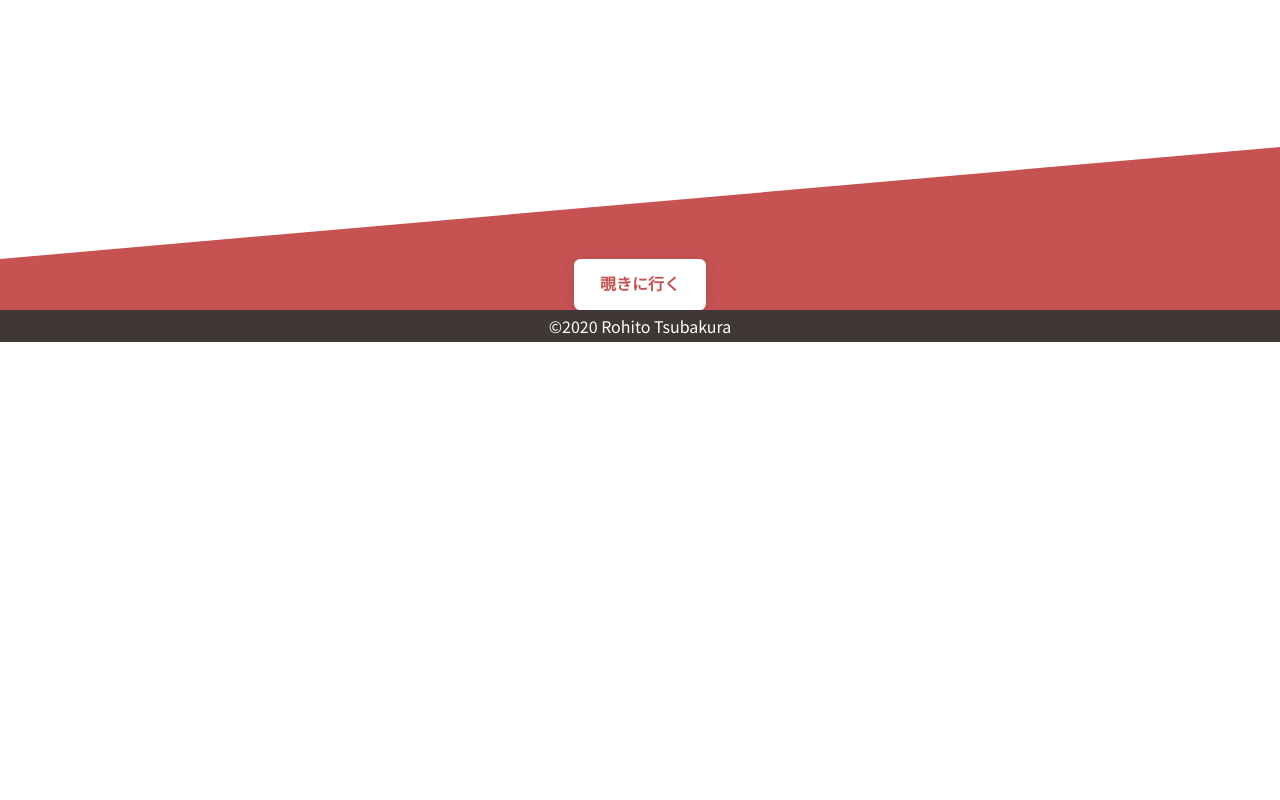
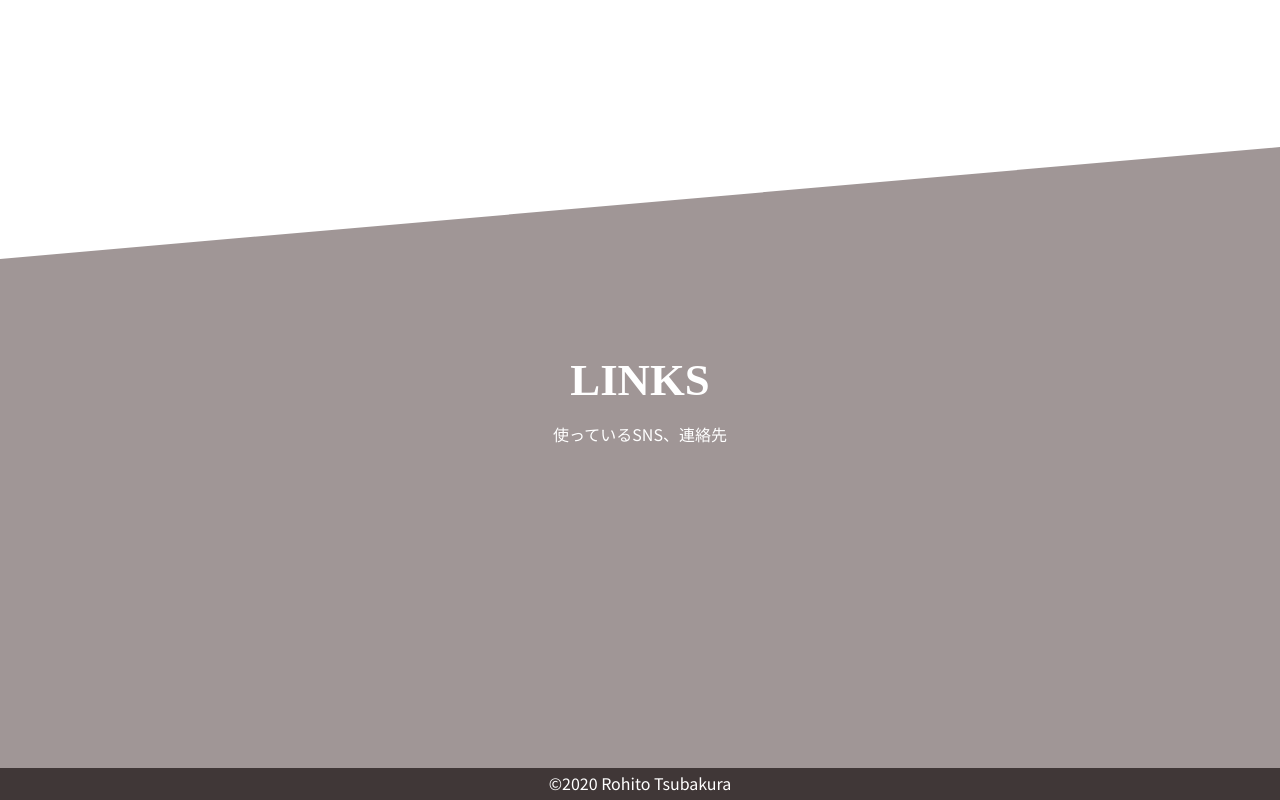
Before and after one commit to rohitotsubakura/season2, a Next.js app: page / in a window 1280 px wide. Shown: the part 4672-5472 px from the top of the page. Before the commit the page ends 5014 px from the top, so only its background shows below. Built offline with nearby package versions, Linux system fonts and the light colour scheme.

Commit message:
[add] Linksコンポーネントを追加

```diff
--- a/pages/index.tsx
+++ b/pages/index.tsx
@@ -18,9 +18,10 @@ import Goods from '../src/components/Goods';
 
 import TextJson from "../src/data/ja.json";
 import Terms from '../src/components/Terms';
+import Links from '../src/components/Links';
 
 const root = css`
-    background-color: ${Color.Primary};
+    background-color: ${Color.Gray};
     position: relative;
     display: flex;
     flex-direction: column;
@@ -55,11 +56,7 @@ const Home: NextPage<{ userAgent:string }> = ({ userAgent }) => (
             <Videos />
             <Goods />
             <Terms />
-            <Button
-                to='https://github.com/rohitotsubakura/season2'
-            >
-                覗きに行く
-            </Button>
+            <Links />
             <Footer year={2020} copyright={"Rohito Tsubakura"}></Footer>
         </div>
     </>
--- a/src/components/Head.tsx
+++ b/src/components/Head.tsx
@@ -14,7 +14,6 @@ const PageHead: React.FC<HeadProps> = ({title, url, ogpthumb, description}) => {
             <title>ツバクラロヒト公式 - {title}</title>
             <meta charSet="utf-8" />
             <meta name="viewport" content="initial-scale=1.0, width=device-width" />
-            <meta http-equiv="X-UA-Compatible" content="ie=edge"/>
             <meta property="og:url" content={url} />
             <meta property="og:title" content={`ツバクラロヒト公式 - ${title}`} />
             <meta property="og:image" content={ogpthumb} />
--- /dev/null
+++ b/src/components/Links.tsx
@@ -0,0 +1,53 @@
+/**@jsx jsx */
+import React from "react";
+
+import { css, jsx } from "@emotion/core";
+import Size from "../styles/Size";
+import Color from "../styles/Color";
+import Typography from "../styles/Typography";
+
+import TextJson  from "../data/ja.json";
+import SkewContainer from "./SkewContainer";
+
+const root = css`
+    position: relative;
+    &:before {
+        content: "";
+        position: absolute;
+        -webkit-transform: skewY(0deg);
+        transform: skewY(0deg);
+    }
+`;
+
+const innerStyle = css`
+    display: flex;
+    flex-direction: column;
+    align-items: center;
+    width: ${Size(200)};
+    & > h2 {
+        color: ${Color.White};
+        ${Typography.Display1};
+        margin-bottom: ${Size(2.5)};
+    }
+    & > p {
+        color: ${Color.White};
+        ${Typography.Body};
+        margin-bottom: ${Size(10)};
+    }
+`;
+
+
+const linksText = TextJson[0].ja.top.links;
+
+const Links: React.FC = () => {
+    return (
+        <SkewContainer backLink={"links"} overrideStyle={root}>
+            <div css={innerStyle}>
+                <h2>{linksText.heading}</h2>
+                <p>{linksText.subheading}</p>
+            </div>
+        </SkewContainer>
+    )
+}
+
+export default Links;
```
